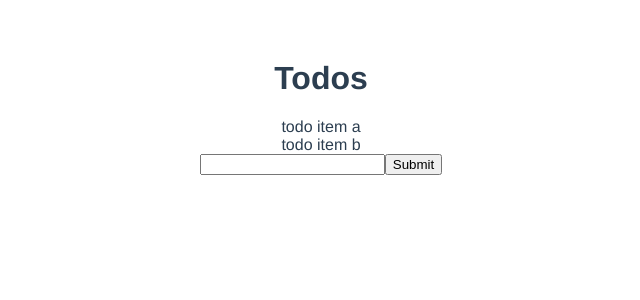
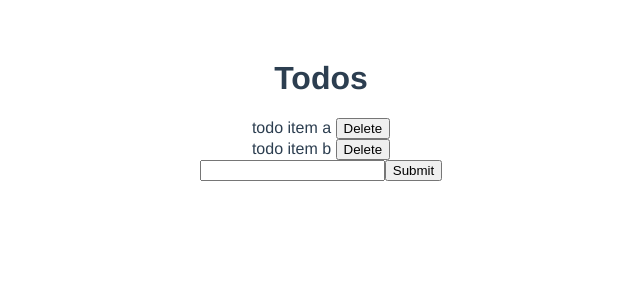
Before and after one commit to Juhi0326/first-vuex, a Vue app: page / in a window 1280 px wide. Shown: the top 300 px of the page, without its empty margins (319-959 px from the left). Built offline with nearby package versions, Linux system fonts and the light colour scheme.

Commit message:
create deleteTodo methos in Todo component

```diff
--- a/src/components/Todo.vue
+++ b/src/components/Todo.vue
@@ -1,12 +1,18 @@
 <template>
   <div>
     {{todo.title}}
+    <button @click="deleteTodo()">Delete</button>
   </div>
 </template>
 
 <script>
 export default {
-    props: ['todo']
+    props: ['todo'],
+    methods: {
+        deleteTodo() {
+            this.$store.dispatch('deleteTodo', this.todo)
+        }
+    }
 };
 </script>
 
```
